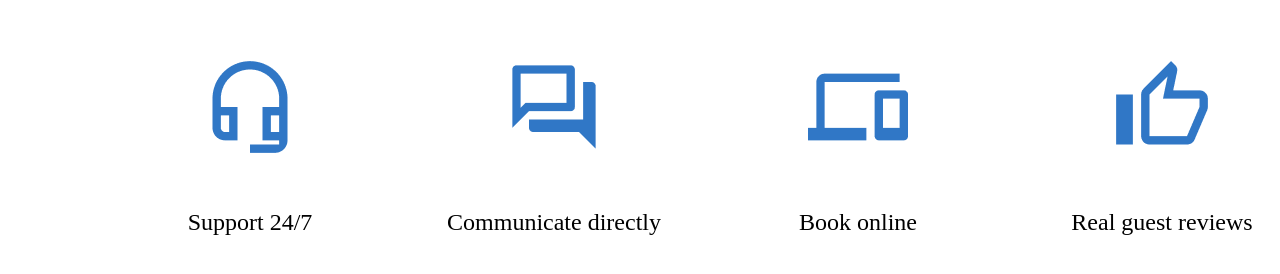
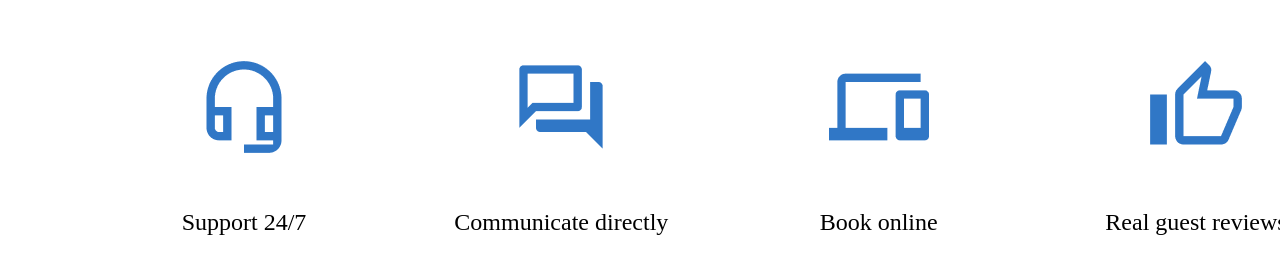
Before and after one commit to YuliyaLarry/if-html, a website: page index.html in a window 1280 px wide. Shown: the part 194-468 px from the top of the page. Drawn offline with Linux system fonts and the light colour scheme.

Commit message:
add flexbox to .advantages-content

```diff
--- a/styles/styles.css
+++ b/styles/styles.css
@@ -28,14 +28,15 @@
 }
 
 .advantages-content {
-  margin: 0 96px 120px 100px;
+    display: flex;
+    flex-direction: row;
+    justify-content: space-between;
+    margin: 0 96px 120px 96px;
 }
 
 .advantages-content-item {
-  display: inline-block;
     width: 296px;
     height: 178px;
-  padding: 0 2px;
 }
 
 .advantages-content-item img {
```
Lines whose indentation alone changed are shown as unchanged.
